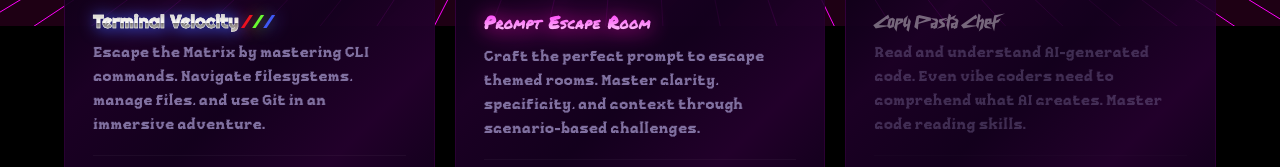
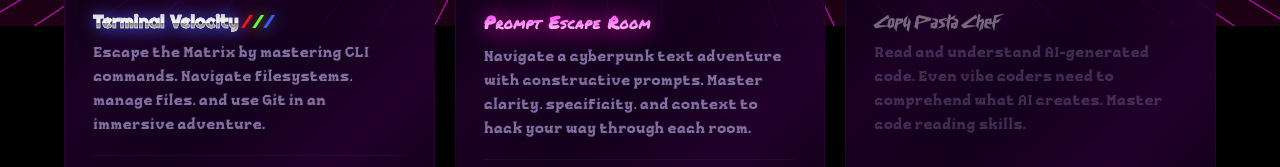
Before and after one commit to glitch46/LearnAIThroughGames, a website: page apps/hub/index.html in a window 1280 px wide. Shown: the part 774-941 px from the top of the page. Drawn offline with Linux system fonts and the light colour scheme; files whose address does not match are found by name.

Commit message:
Update Prompt Escape Room card description

```diff
--- a/apps/hub/index.html
+++ b/apps/hub/index.html
@@ -1144,7 +1144,7 @@
                     <span class="game-card__badge">New</span>
                 </div>
                 <h2 class="game-card__title victory-title">Prompt Escape Room</h2>
-                <p class="game-card__description">Craft the perfect prompt to escape themed rooms. Master clarity, specificity, and context through scenario-based challenges.</p>
+                <p class="game-card__description">Navigate a cyberpunk text adventure with constructive prompts. Master clarity, specificity, and context to hack your way through each room.</p>
                 <div class="game-card__footer">
                     <div class="game-card__stat">
                         <span>Rooms:</span>
```
